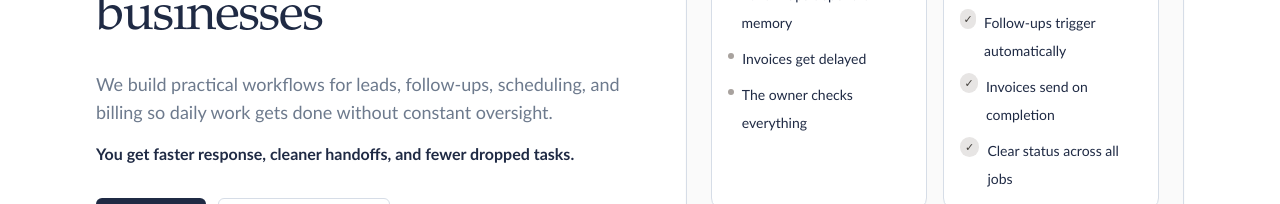
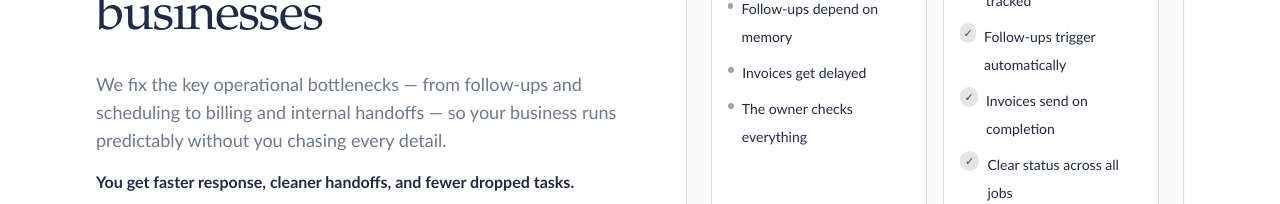
Before and after one commit to blakegrosenthal/operaite-site, a Next.js app: page / in a window 1280 px wide. Shown: the part 371-575 px from the top of the page. Built offline with nearby package versions, Linux system fonts and the light colour scheme; no server answers.

Commit message:
update site

```diff
--- a/app/page.tsx
+++ b/app/page.tsx
@@ -26,8 +26,9 @@ export default function HomePage() {
               Dependable operations for owner-led service businesses
             </h1>
             <p className="mt-5 text-base leading-8 text-muted sm:text-lg">
-              We build practical workflows for leads, follow-ups, scheduling,
-              and billing so daily work gets done without constant oversight.
+              We fix the key operational bottlenecks — from follow-ups and
+              scheduling to billing and internal handoffs — so your business
+              runs predictably without you chasing every detail.
             </p>
             <p className="mt-4 text-sm font-semibold leading-7 text-foreground sm:text-base">
               You get faster response, cleaner handoffs, and fewer dropped
```
